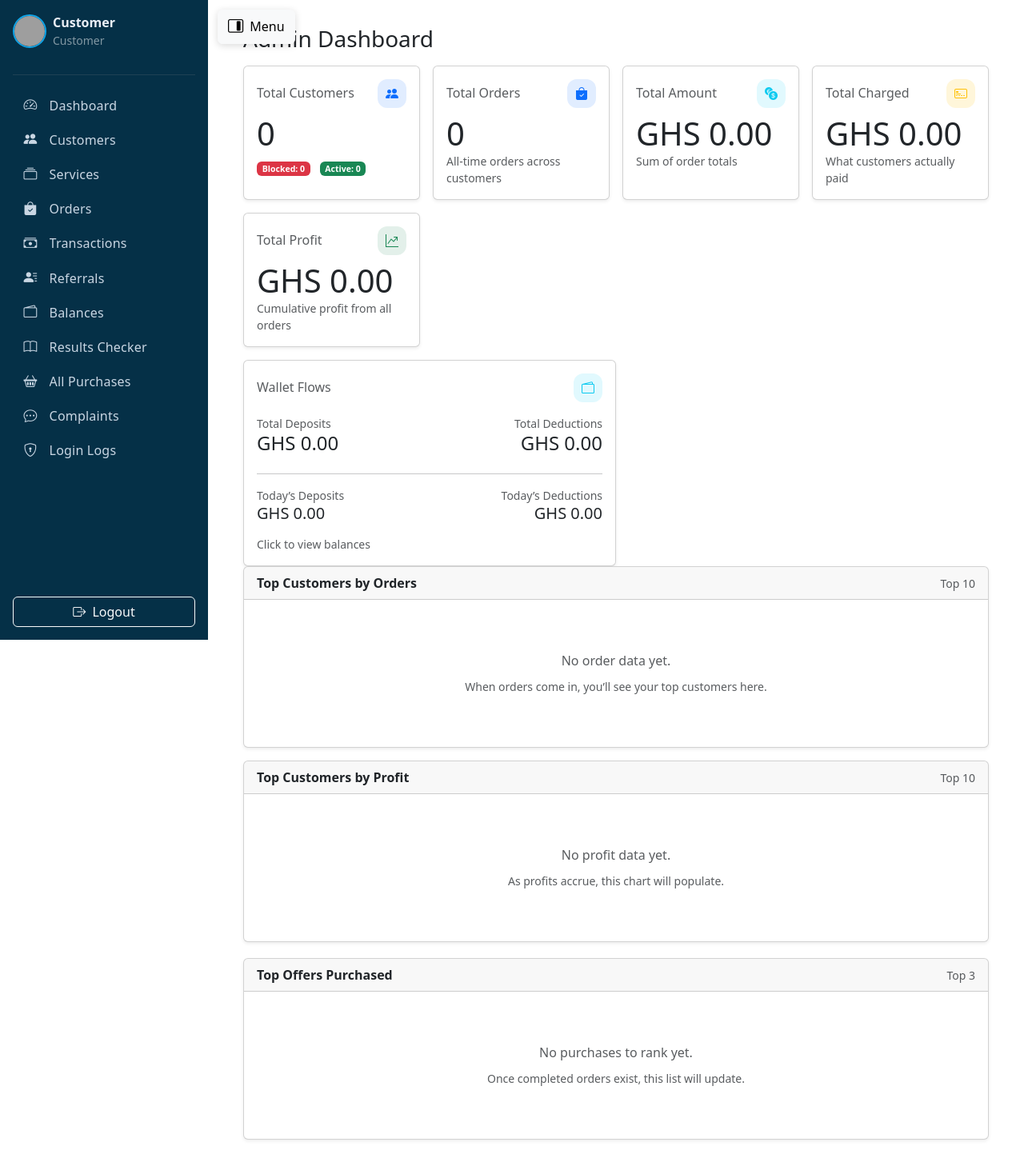
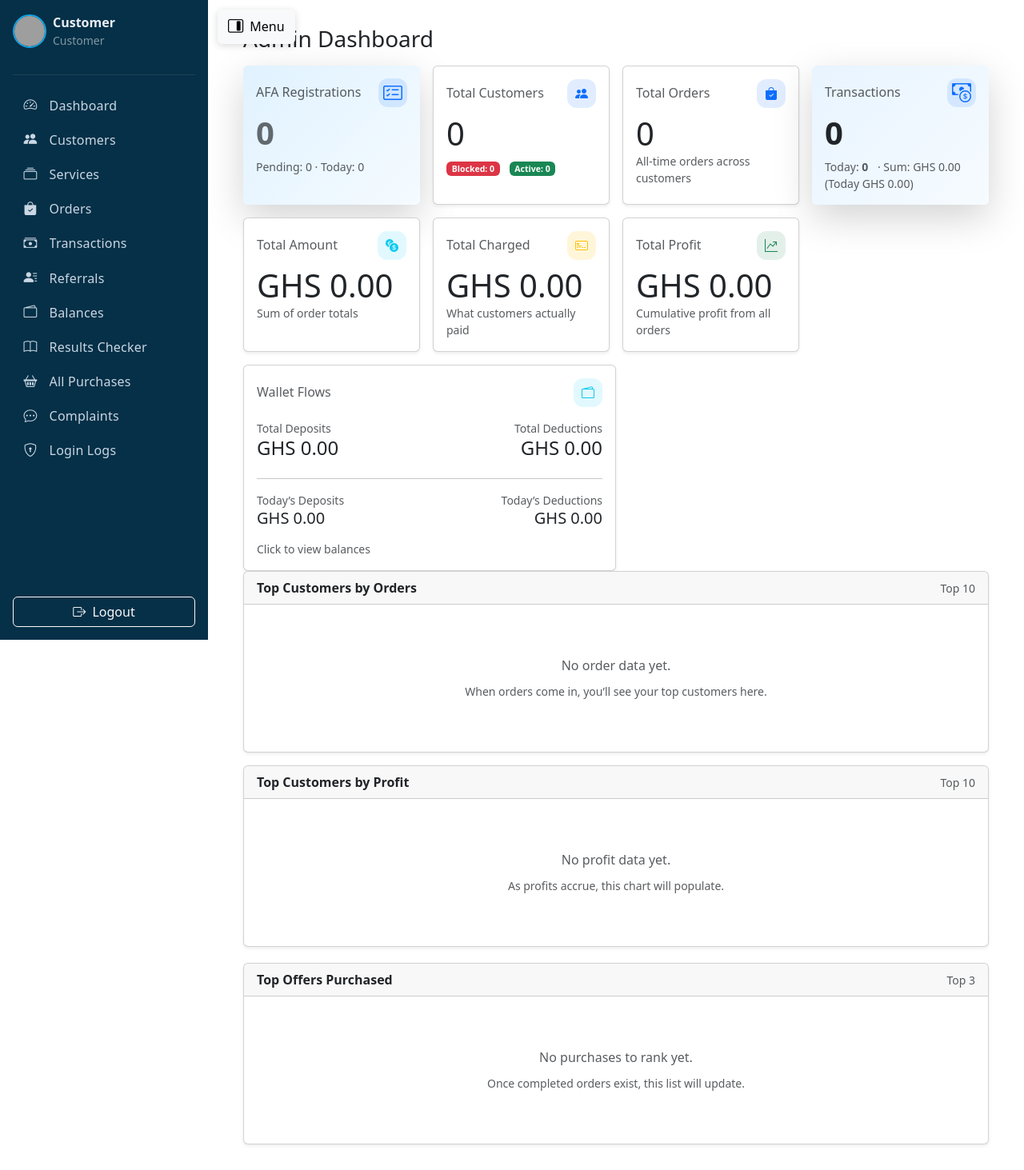
Before and after one commit to Cybok06/nagonu_updated, a Flask app: template templates/admin_dashboard.html in a window 1280 px wide. Shown: the whole page at 80% size. Before the commit the page ends 1426 px from the top, so only its background shows below. Run offline with Flask 3, Linux system fonts and the light colour scheme; the template is opened without the code that fills it, so the values that code supplies are empty; parts of the project's set-up code (start-up, migrations or seed data) failed here and were passed over; grey boxes are pictures that could not be loaded.

Commit message:
Update admin_dashboard.html

```diff
--- a/templates/admin_dashboard.html
+++ b/templates/admin_dashboard.html
@@ -19,7 +19,28 @@
     .card-icon.success { background: rgba(25,135,84,.12); }
     .card-icon.warning { background: rgba(255,193,7,.15); }
     .card-icon.info    { background: rgba(13,202,240,.12); }
+
   </style>
+  <style>
+  /* Blink / glow for the KPI count */
+  .blink {
+    animation: kpi-blink 1.2s steps(2, start) infinite;
+  }
+  @keyframes kpi-blink { 50% { opacity: .35; } }
+
+  /* Subtle bump when the number updates */
+  .bump {
+    animation: kpi-bump .6s ease-out;
+  }
+  @keyframes kpi-bump {
+    0% { transform: scale(1); }
+    35% { transform: scale(1.08); }
+    100% { transform: scale(1); }
+  }
+
+  .card-icon.afa { background: rgba(13,110,253,.12); }
+</style>
+
 </head>
 <body>
   {% include 'admin_sidebar.html' %}
@@ -34,6 +55,35 @@
 
         <!-- KPI: Total Customers (clickable with sub-links for blocked/active) -->
 <div class="row g-3 mb-3">
+  <!-- KPI: AFA Registrations (blinking) -->
+<div class="col-12 col-sm-6 col-xl-3">
+  <a href="{{ url_for('admin_afa.admin_afa_page') }}" class="text-decoration-none text-reset">
+    <div class="card h-100 border-0 shadow-lg" style="background: linear-gradient(135deg, #e0f2ff, #f5fbff);">
+      <div class="card-body">
+        <div class="d-flex justify-content-between align-items-center">
+          <h6 class="text-muted mb-0">AFA Registrations</h6>
+          <span class="card-icon afa">
+            <i class="bi bi-card-checklist text-primary fs-4"></i>
+          </span>
+        </div>
+        <div class="display-6 kpi mt-2 fw-bold text-dark">
+          <!-- The number blinks, and will "bump" when auto-refresh updates it -->
+          <span id="afa-total" class="blink" data-val="{{ (afa_total or 0) if afa_total is defined else 0 }}">
+            {{ afa_total if afa_total is defined else 0 }}
+          </span>
+        </div>
+        <div class="small mt-2 text-muted">
+          Pending:
+          <span id="afa-pending">{{ afa_pending if afa_pending is defined else 0 }}</span>
+          · Today:
+          <span id="afa-today">{{ afa_today if afa_today is defined else 0 }}</span>
+        </div>
+      </div>
+    </div>
+  </a>
+</div>
+
+
   <div class="col-12 col-sm-6 col-xl-3">
     <a href="{{ url_for('admin_customers.view_customers') }}" class="text-decoration-none text-reset">
       <div class="card shadow-sm h-100">
@@ -72,6 +122,35 @@
       </div>
     </div>
   </div>
+<!-- KPI: Transactions -->
+<div class="col-12 col-sm-6 col-xl-3">
+  <a href="{{ url_for('admin_transactions.admin_view_transactions') }}" class="text-decoration-none text-reset">
+    <div class="card h-100 border-0 shadow-lg" style="background: linear-gradient(135deg, #e8f4ff, #f6fbff);">
+      <div class="card-body">
+        <div class="d-flex justify-content-between align-items-center">
+          <h6 class="text-muted mb-0">Transactions</h6>
+          <span class="card-icon" style="background: rgba(13,110,253,.12);">
+            <i class="bi bi-cash-coin text-primary fs-4"></i>
+          </span>
+        </div>
+
+        <!-- Big number: all-time successful transactions -->
+        <div class="display-6 kpi mt-2 fw-bold text-dark">
+          {{ txn_total_count if txn_total_count is defined else 0 }}
+        </div>
+
+        <!-- Small line: today's count + sums for quick context -->
+        <div class="small mt-2 text-muted">
+          Today: <strong>{{ txn_today_count if txn_today_count is defined else 0 }}</strong>
+          <span class="d-block d-sm-inline ms-sm-2">
+            · Sum: <span class="ghs" data-amt="{{ (txn_total_amount or 0)|float }}">GHS 0.00</span>
+            (Today <span class="ghs" data-amt="{{ (txn_today_amount or 0)|float }}">GHS 0.00</span>)
+          </span>
+        </div>
+      </div>
+    </div>
+  </a>
+</div>
 
   <!-- Total Amount -->
   <div class="col-12 col-sm-6 col-xl-3">
```
